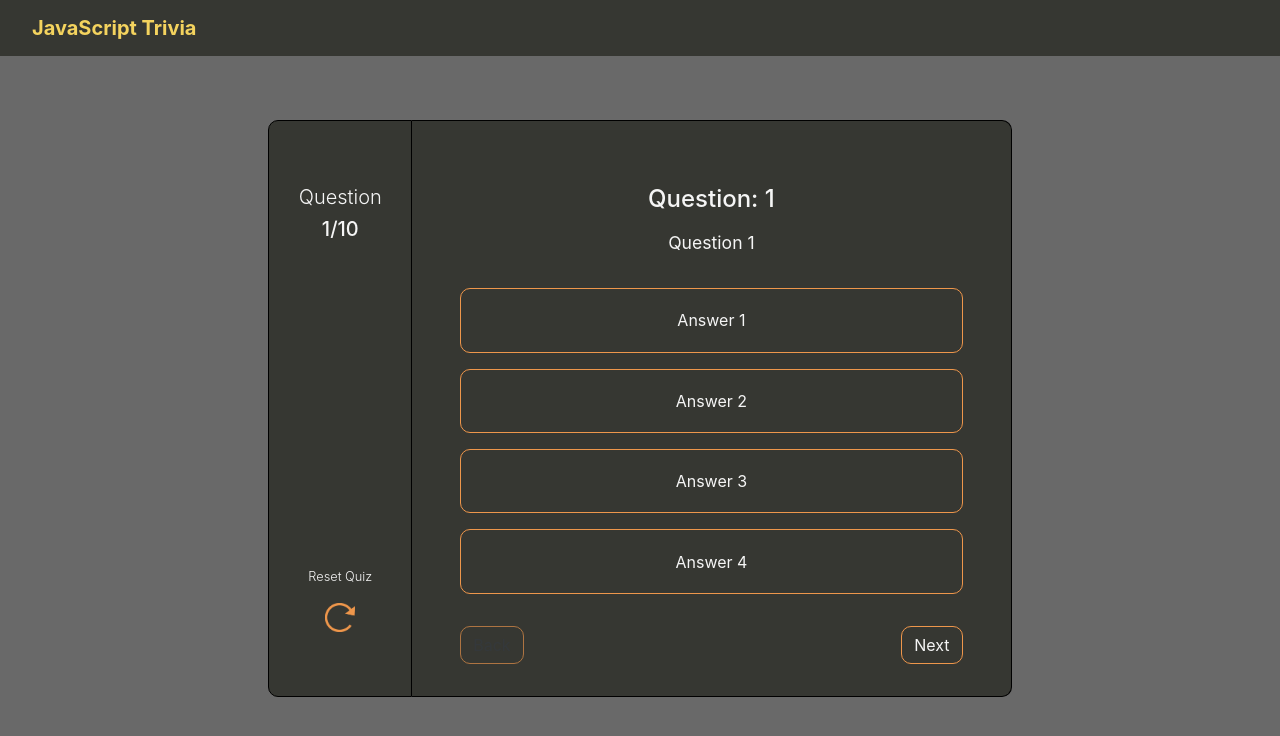
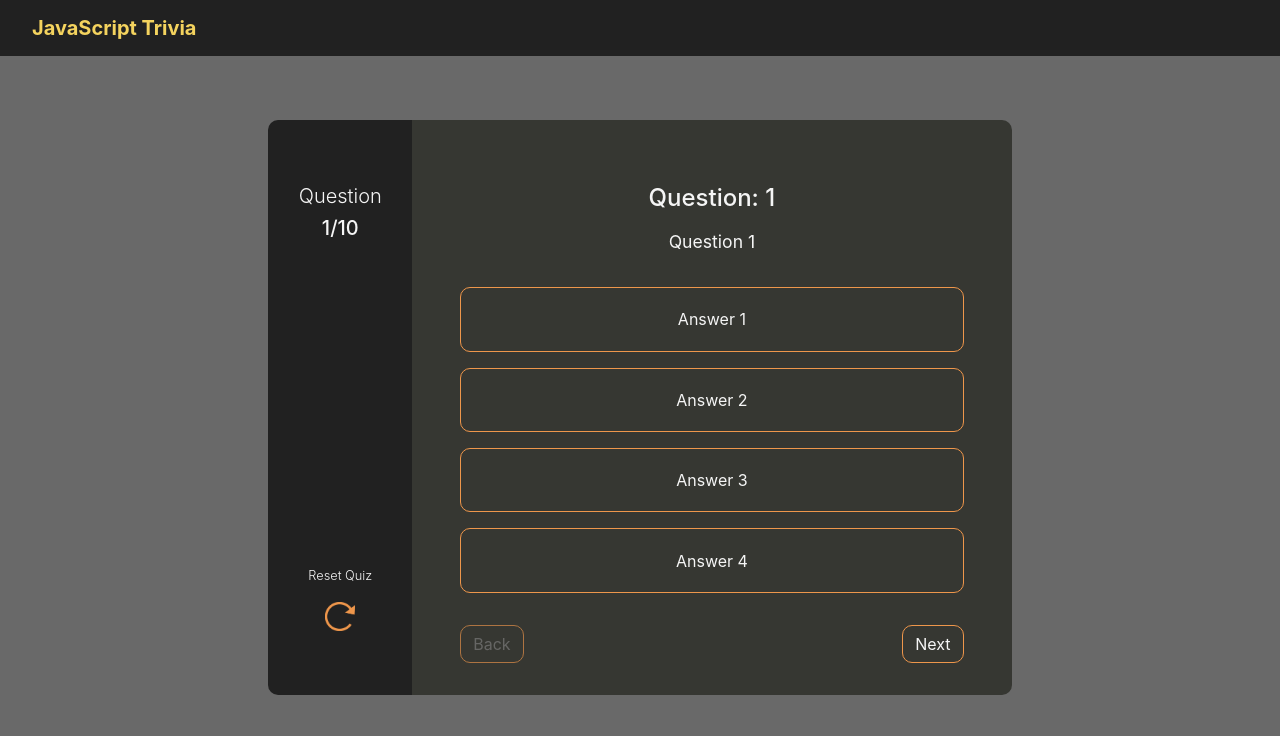
Before and after one commit to Tall-Glass-of-JavaScript/javascript-trivia, a plain HTML site: page index.html in a window 1280 px wide. Drawn offline with nearby package versions, Linux system fonts and the light colour scheme.

Commit message:
Added css styling

```diff
--- a/styles/style.css
+++ b/styles/style.css
@@ -11,7 +11,7 @@ p {
 }
 
 .navbar {
-background-color: #363732;
+background-color: rgb(33, 33, 33);
 }
 
 .navbar-brand {
@@ -39,9 +39,8 @@ background-color: #363732;
   width: 18%;
   padding: 4rem 0;
   text-align: center;
-  border: 1px solid #000;
   color: whitesmoke;
-  background-color: #363732;
+  background-color:rgb(33, 33, 33);
   border-top-left-radius: 10px;
   border-bottom-left-radius: 10px;
 }
@@ -49,7 +48,6 @@ background-color: #363732;
 .right {
   width: 75%;
   padding: 4rem 3rem 2rem 3rem;
-  border: 1px solid #000;
   border-left-width: 0;
   background-color: #363732;
   color: whitesmoke;
@@ -83,7 +81,9 @@ background-color: #363732;
   border-style: ;
 
 }
-
+.btn-outline-dark:disabled {
+  color: grey;
+}
 /* Media queries  */
 @media (max-width:992px) {
 
```
Also changed, not shown: index.html (+0 -3 lines).
